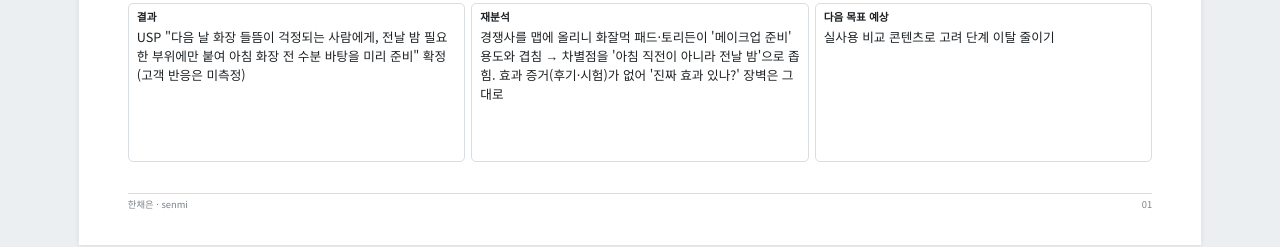
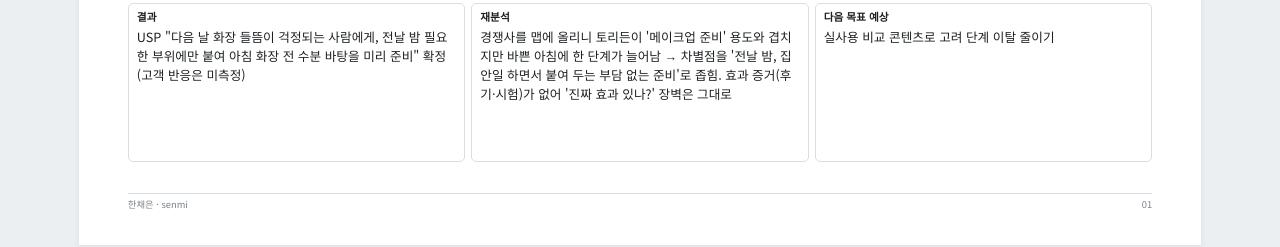
Before and after one commit to hanchaen/senmi-site, a plain HTML site: page portfolio/index.html in a window 1280 px wide. Shown: the part 1366-1613 px from the top of the page. Drawn offline with Linux system fonts and the light colour scheme.

Commit message:
포지셔닝 맵 수정: senmi를 '다른 일 하면서 붙여 두는 케어'로, 화잘먹 토너패드 삭제
Co-Authored-By: Claude Opus 5.5 <noreply@anthropic.com>
Claude-Session: https://claude.ai/code/session_01JFfxUvGL9TvTmYzRZbv8Pu

```diff
--- a/portfolio/index.html
+++ b/portfolio/index.html
@@ -75,7 +75,7 @@ th{background:#f5f6f7;font-weight:500}
 </div>
 <div class="row3">
  <div class="box s3"><b>결과</b><div>USP &quot;다음 날 화장 들뜸이 걱정되는 사람에게, 전날 밤 필요한 부위에만 붙여 아침 화장 전 수분 바탕을 미리 준비&quot; 확정 (고객 반응은 미측정)</div></div>
- <div class="box s3"><b>재분석</b><div>경쟁사를 맵에 올리니 화잘먹 패드·토리든이 &#x27;메이크업 준비&#x27; 용도와 겹침 → 차별점을 &#x27;아침 직전이 아니라 전날 밤&#x27;으로 좁힘. 효과 증거(후기·시험)가 없어 &#x27;진짜 효과 있나?&#x27; 장벽은 그대로</div></div>
+ <div class="box s3"><b>재분석</b><div>경쟁사를 맵에 올리니 토리든이 &#x27;메이크업 준비&#x27; 용도와 겹치지만 바쁜 아침에 한 단계가 늘어남 → 차별점을 &#x27;전날 밤, 집안일 하면서 붙여 두는 부담 없는 준비&#x27;로 좁힘. 효과 증거(후기·시험)가 없어 &#x27;진짜 효과 있나?&#x27; 장벽은 그대로</div></div>
  <div class="box s3"><b>다음 목표 예상</b><div>실사용 비교 콘텐츠로 고려 단계 이탈 줄이기</div></div>
 </div>
 <div class="ft"><span>한채은 · senmi</span><span>01</span></div></section><section class="page">
```
Also changed, not shown: portfolio/img/01_positioning_map.png.
